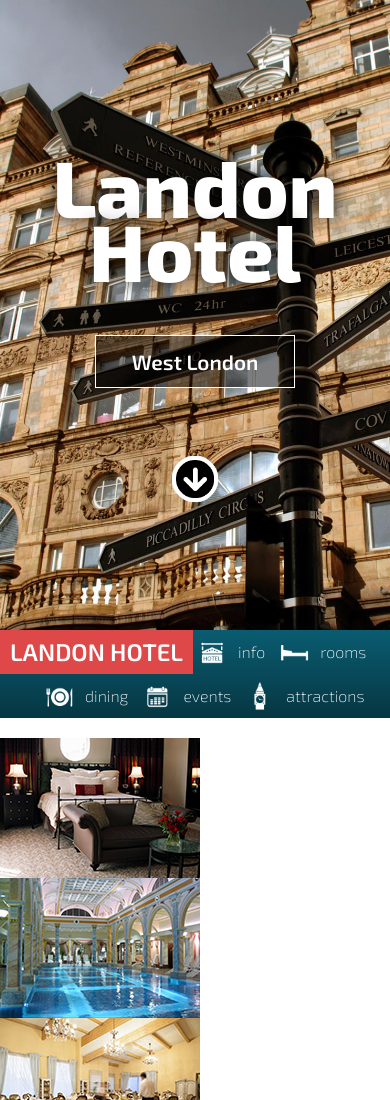
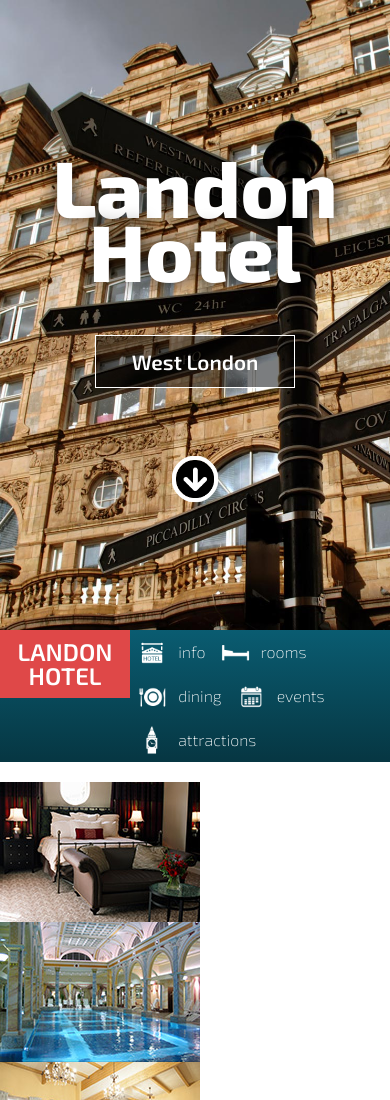
Before and after one commit to NimbleAgency/responsive, a website: page app/index.html in a window 390 px wide. Shown: the top 1100 px of the page. Drawn offline with Linux system fonts and the light colour scheme.

Commit message:
Making your navigation responsive

```diff
--- a/app/scss/modules/_nav.scss
+++ b/app/scss/modules/_nav.scss
@@ -4,7 +4,9 @@ header #nav {
   width: 100%;
 
   .navbar {
+    @include container;
     .brand {
+      @include span(4);
       float: left;
       font-weight: $bold;
       font-family: $headFont;
@@ -21,7 +23,9 @@ header #nav {
       } // a
     } // .brand
     ul {
+@include span(8 at 4 of 12);
       margin: 0;
+
       li {
         float: left;
         a {
```
Also changed, not shown: app/css/styles.css.
